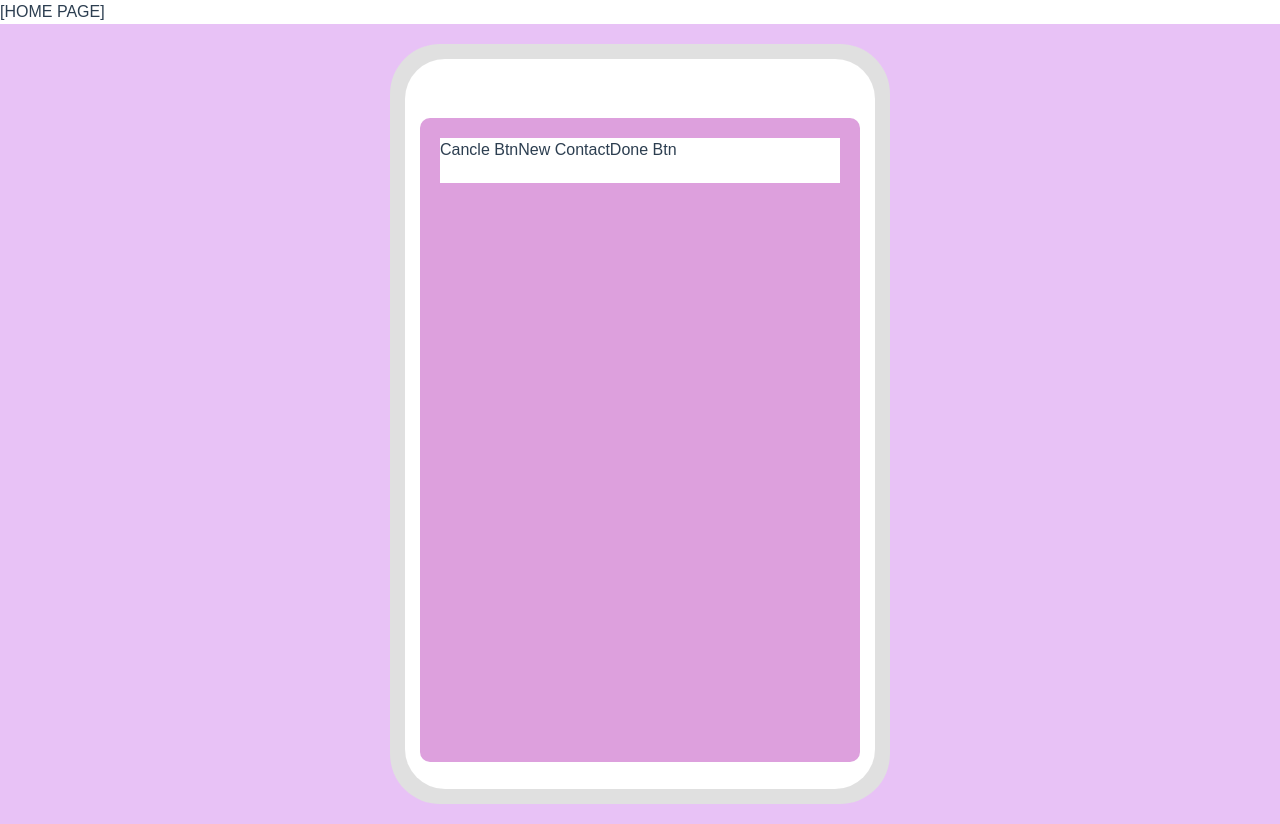
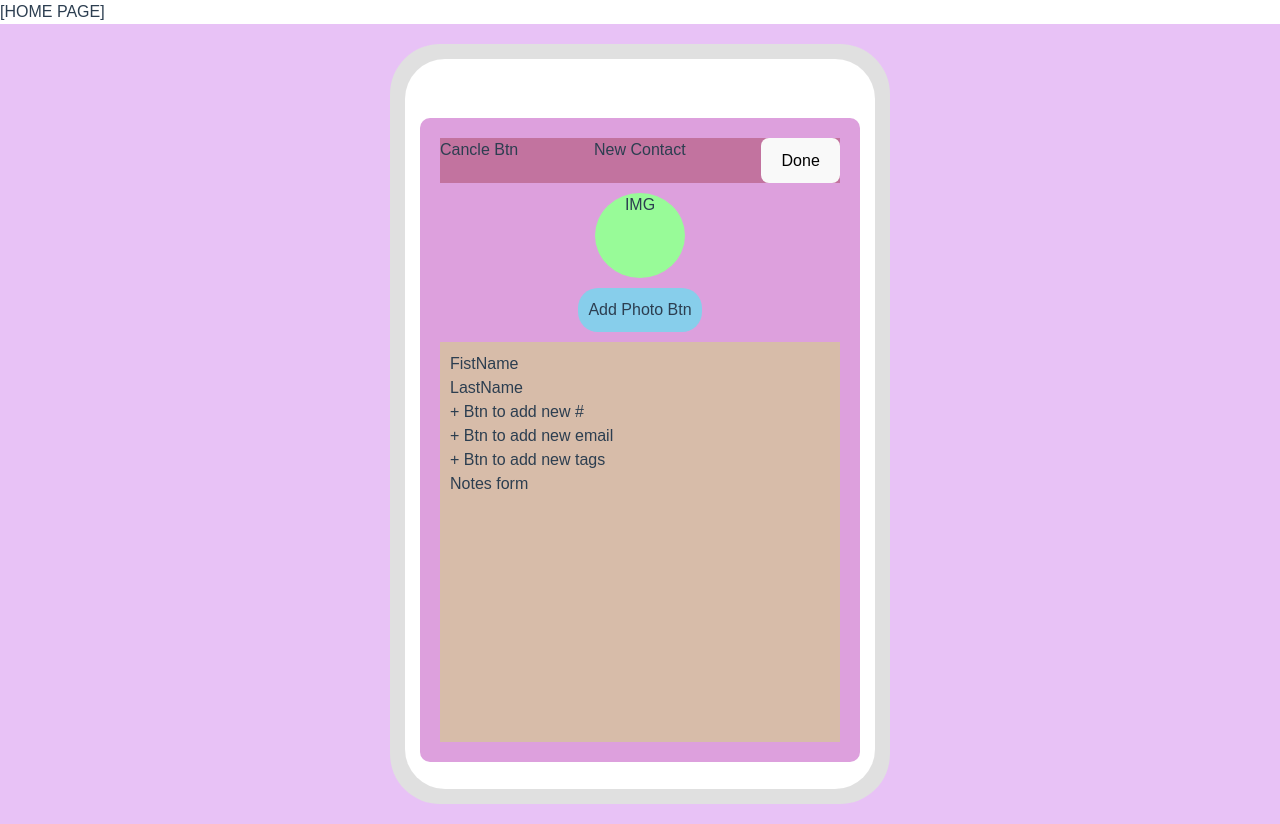
Before and after one commit to amilia-n/Techtonica-Weekly-Projects, a React (Vite) app in the folder Week 11 Contact List/client/: page / in a window 1280 px wide. Built offline with nearby package versions, Linux system fonts and the light colour scheme.

Commit message:
front end Add new UI setup

```diff
--- a/Week 11 Contact List/client/src/App.css
+++ b/Week 11 Contact List/client/src/App.css
@@ -180,14 +180,40 @@ textarea {
   padding: 20px;
   border-radius: 10px;
   margin-top: 10%;
+  flex-direction: column;
+  gap: 10px;
+  justify-content: top;
+  align-items: center;
+  ;
 }
 .form-header{
   display: flex;
   width: 100%;
-  height: 45px;
-  background-color: white;
+  height: 8%;
+  background-color: rgba(125, 0, 0, 0.284);
+  justify-content: space-between;
 }
-
+.add-img{
+  display: flex;
+  width: 90px;
+  height: 90px;
+  border-radius: 50%;
+  background-color: #98FB98;
+  justify-content: center;
+}
+.add-btn{
+  background-color: #87CEEB;
+  padding: 10px;
+  border-radius: 20px;
+}
+.add-detail-container{
+  display: block;
+  border-bottom: #87CEEB;
+  background-color: #D7BCA9;
+  padding: 10px;
+  width: 100%;
+  height: 70%;
+}
 
 /* display for individual contact card */
 /* .individual{
--- a/Week 11 Contact List/client/src/App.jsx
+++ b/Week 11 Contact List/client/src/App.jsx
@@ -65,8 +65,26 @@ function App() {
         <div className='form-header'>
           <div>Cancle Btn</div>
           <div>New Contact</div>
-          <div>Done Btn</div>
+          <button type="submit">Done</button>
         </div>
+        <div className='add-img'>
+          IMG
+          </div>
+          {/* <label className="file-upload">
+              <img src={addIcon} alt="Upload" />
+              <span>Upload Image</span>
+              <input type="file" name="image" accept="image/*" />
+            </label> */}
+        <div className='add-btn'>Add Photo Btn</div>
+        <div className='add-detail-container'>
+          {/* Detail Container = Form for First name, last name, phone, email, notes, assign tags + */}
+          <div>FistName</div>
+          <div>LastName</div>
+          <div>+ Btn to add new #</div>
+          <div>+ Btn to add new email</div>
+          <div>+ Btn to add new tags</div>
+          <div>Notes form</div>
+          </div>
         </div>
         {/* Individual Contact Card*/}
         <div className='individual'> </div>
```
